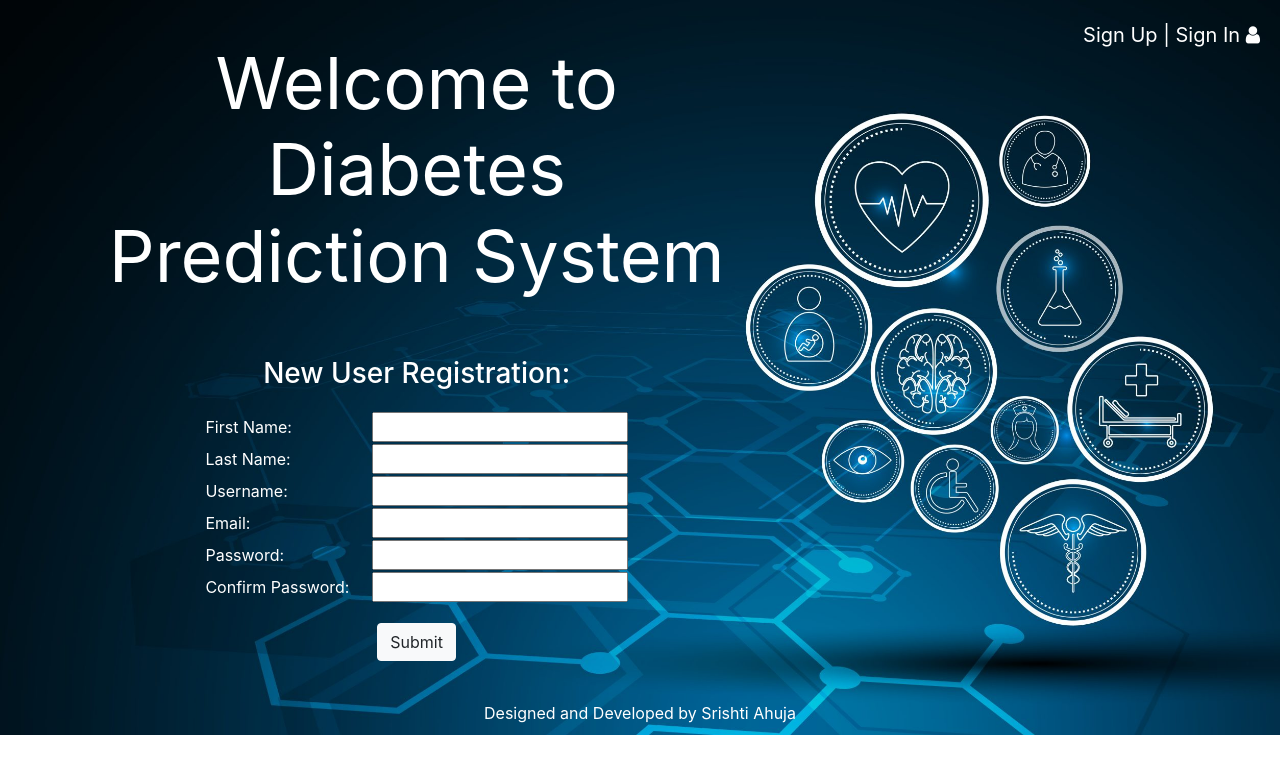
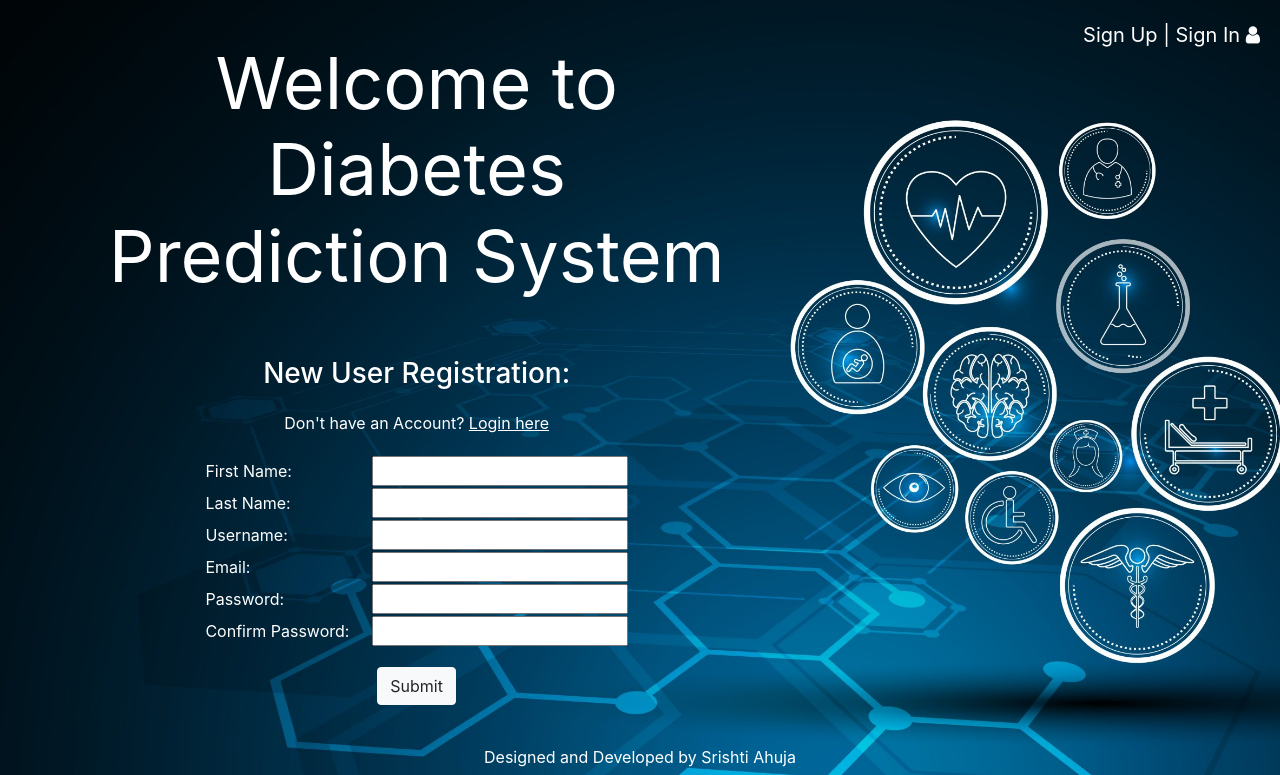
Before and after one commit to Srishti-Ahuja/DiabetesPrediction, a Django app: page /register/ in a window 1280 px wide. Shown: the top 775 px of the page. Run offline with Django 3.2, Linux system fonts and the light colour scheme; some libraries are stand-ins or nearby versions.

Commit message:
Update register.html

```diff
--- a/templates/register.html
+++ b/templates/register.html
@@ -8,6 +8,7 @@
                     <form action="." method="post" class="bannerbody">
                         {% csrf_token %}
                         <h3 style="margin-bottom: 20px;">New User Registration: </h3>
+                        <p>Don't have an Account? <a href="{% url 'login' %}" style="color: white;"><u>Login here</u></a></p>
 
                         <div style="margin-bottom: 20px;">
                         {% for message in messages %}
```
